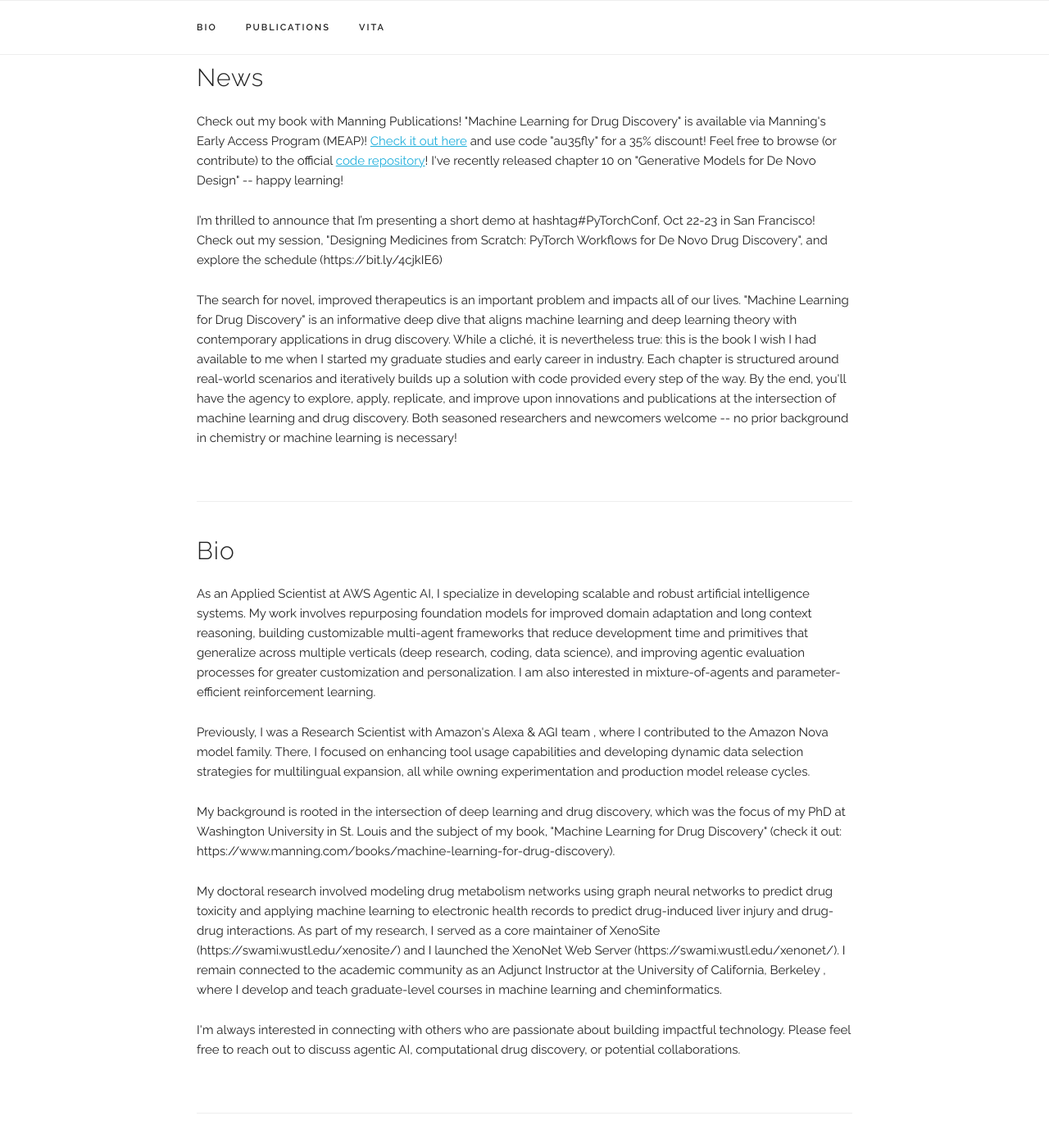
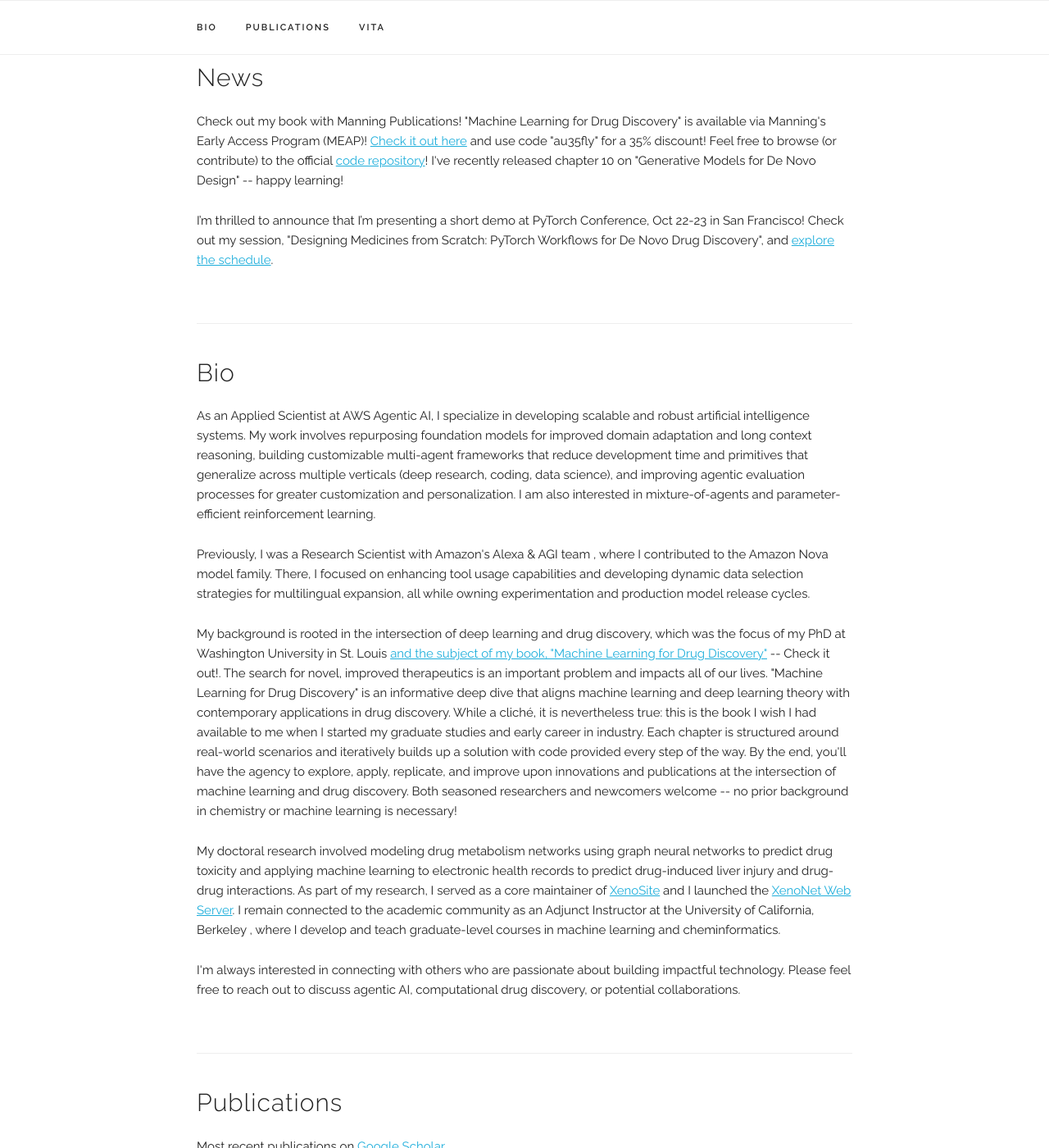
Before and after one commit to nrflynn2/nrflynn2.github.io, a Jekyll site: the page built from _pages/about.html, in a window 1280 px wide and 1400 px high, scrolled down 325 px. Shown: the whole window at 82% size. Built offline with Jekyll 4.4.1, drawn with Linux system fonts in a browser that asks for light colours; some web fonts are replaced; some of the changed lines change nothing that is shown.

Commit message:
Update about.html

```diff
--- a/_pages/about.html
+++ b/_pages/about.html
@@ -16,12 +16,7 @@
   </p>
 
   <p>
-  I’m thrilled to announce that I’m presenting a short demo at hashtag#PyTorchConf, Oct 22-23 in San Francisco!  Check out my session, "Designing Medicines from Scratch: PyTorch Workflows for De Novo Drug Discovery", and explore the schedule (https://bit.ly/4cjkIE6)
-  </p>
-
-  <p>
-  The search for novel, improved therapeutics is an important problem and impacts all of our lives. "Machine Learning for Drug Discovery" is an informative deep dive that aligns machine learning and deep learning theory with contemporary applications in drug discovery. While a cliché, it is nevertheless true: this is the book I wish I had available to me when I started my graduate studies and early career in industry.
-  Each chapter is structured around real-world scenarios and iteratively builds up a solution with code provided every step of the way. By the end, you'll have the agency to explore, apply, replicate, and improve upon innovations and publications at the intersection of machine learning and drug discovery. Both seasoned researchers and newcomers welcome -- no prior background in chemistry or machine learning is necessary!
+  I’m thrilled to announce that I’m presenting a short demo at PyTorch Conference, Oct 22-23 in San Francisco!  Check out my session, "Designing Medicines from Scratch: PyTorch Workflows for De Novo Drug Discovery", and <a href="https://bit.ly/4cjkIE6" target="_blank">explore the schedule</a>.
   </p>
 </div>
 
@@ -35,10 +30,13 @@
   Previously, I was a Research Scientist with Amazon's Alexa & AGI team , where I contributed to the Amazon Nova model family. There, I focused on enhancing tool usage capabilities and developing dynamic data selection strategies for multilingual expansion, all while owning experimentation and production model release cycles.
   </p>
   <p>
-  My background is rooted in the intersection of deep learning and drug discovery, which was the focus of my PhD at Washington University in St. Louis and the subject of my book, "Machine Learning for Drug Discovery" (check it out: https://www.manning.com/books/machine-learning-for-drug-discovery).
+  My background is rooted in the intersection of deep learning and drug discovery, which was the focus of my PhD at Washington University in St. Louis <a href="https://www.manning.com/books/machine-learning-for-drug-discovery">and the subject of my book, "Machine Learning for Drug Discovery"</a> -- Check it out!.
+  The search for novel, improved therapeutics is an important problem and impacts all of our lives. "Machine Learning for Drug Discovery" is an informative deep dive that aligns machine learning and deep learning theory with contemporary applications in drug discovery. While a cliché, it is nevertheless true: this is the book I wish I had available to me when I started my graduate studies and early career in industry.
+  Each chapter is structured around real-world scenarios and iteratively builds up a solution with code provided every step of the way. By the end, you'll have the agency to explore, apply, replicate, and improve upon innovations and publications at the intersection of machine learning and drug discovery. Both seasoned researchers and newcomers welcome -- no prior background in chemistry or machine learning is necessary!
+  </p>
   </p>
   <p>
-  My doctoral research involved modeling drug metabolism networks using graph neural networks to predict drug toxicity and applying machine learning to electronic health records to predict drug-induced liver injury and drug-drug interactions. As part of my research, I served as a core maintainer of XenoSite (https://swami.wustl.edu/xenosite/) and I launched the XenoNet Web Server (https://swami.wustl.edu/xenonet/). I remain connected to the academic community as an Adjunct Instructor at the University of California, Berkeley , where I develop and teach graduate-level courses in machine learning and cheminformatics.
+  My doctoral research involved modeling drug metabolism networks using graph neural networks to predict drug toxicity and applying machine learning to electronic health records to predict drug-induced liver injury and drug-drug interactions. As part of my research, I served as a core maintainer of <a href="https://swami.wustl.edu/xenosite/">XenoSite</a> and I launched the <a href="https://swami.wustl.edu/xenonet/">XenoNet Web Server</a>. I remain connected to the academic community as an Adjunct Instructor at the University of California, Berkeley , where I develop and teach graduate-level courses in machine learning and cheminformatics.
   </p>
   <p>
   I'm always interested in connecting with others who are passionate about building impactful technology. Please feel free to reach out to discuss agentic AI, computational drug discovery, or potential collaborations.
```
